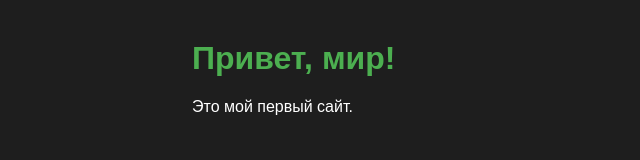
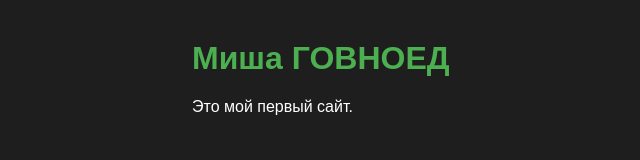
Before and after one commit to rg-robot/my-first-project, a plain HTML site: page index.html in a window 1280 px wide. Shown: the whole page, without its empty margins (98-738 px from the left). Drawn offline with Linux system fonts and the light colour scheme.

Commit message:
Update index.html

```diff
--- a/index.html
+++ b/index.html
@@ -18,7 +18,7 @@
   </style>
 </head>
 <body>
-  <h1>Привет, мир!</h1>
+  <h1>Миша ГОВНОЕД </h1>
   <p>Это мой первый сайт.</p>
 </body>
 </html>
```
